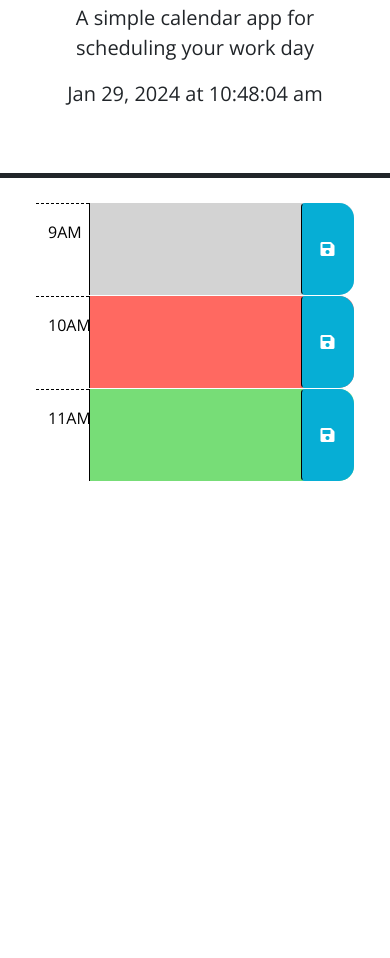
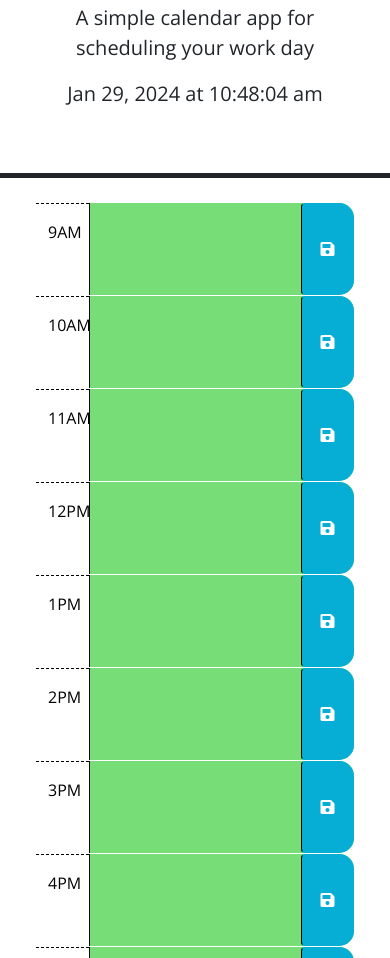
Before and after one commit to kamilj62/workDayScheduler, a plain HTML site: page Develop/index.html in a window 390 px wide. Shown: the part 142-1100 px from the top of the page. Before the commit the page ends 844 px from the top, so only its background shows below. Drawn offline with nearby package versions, Linux system fonts and the light colour scheme.

Commit message:
almost done

```diff
--- a/Develop/index.html
+++ b/Develop/index.html
@@ -40,7 +40,7 @@
         -->
 
       <!-- Example of a past time block. The "past" class adds a gray background color. -->
-      <div id="hour-9" class="row time-block past">
+      <div id="9" class="row time-block">
         <div class="col-2 col-md-1 hour text-center py-3">9AM</div>
         <textarea class="col-8 col-md-10 description" rows="3"> </textarea>
         <button class="btn saveBtn col-2 col-md-1" aria-label="save">
@@ -49,7 +49,7 @@
       </div>
 
       <!-- Example of a a present time block. The "present" class adds a red background color. -->
-      <div id="hour-10" class="row time-block present">
+      <div id="10" class="row time-block">
         <div class="col-2 col-md-1 hour text-center py-3">10AM</div>
         <textarea class="col-8 col-md-10 description" rows="3"> </textarea>
         <button class="btn saveBtn col-2 col-md-1" aria-label="save">
@@ -58,8 +58,56 @@
       </div>
 
       <!-- Example of a future time block. The "future" class adds a green background color. -->
-      <div id="hour-11" class="row time-block future">
+      <div id="11" class="row time-block">
         <div class="col-2 col-md-1 hour text-center py-3">11AM</div>
+        <textarea class="col-8 col-md-10 description" rows="3"> </textarea>
+        <button class="btn saveBtn col-2 col-md-1" aria-label="save">
+          <i class="fas fa-save" aria-hidden="true"></i>
+        </button>
+      </div>
+
+      <div id="12" class="row time-block">
+        <div class="col-2 col-md-1 hour text-center py-3">12PM</div>
+        <textarea class="col-8 col-md-10 description" rows="3"> </textarea>
+        <button class="btn saveBtn col-2 col-md-1" aria-label="save">
+          <i class="fas fa-save" aria-hidden="true"></i>
+        </button>
+      </div>
+
+      <div id="1" class="row time-block">
+        <div class="col-2 col-md-1 hour text-center py-3">1PM</div>
+        <textarea class="col-8 col-md-10 description" rows="3"> </textarea>
+        <button class="btn saveBtn col-2 col-md-1" aria-label="save">
+          <i class="fas fa-save" aria-hidden="true"></i>
+        </button>
+      </div>
+
+      <div id="2" class="row time-block">
+        <div class="col-2 col-md-1 hour text-center py-3">2PM</div>
+        <textarea class="col-8 col-md-10 description" rows="3"> </textarea>
+        <button class="btn saveBtn col-2 col-md-1" aria-label="save">
+          <i class="fas fa-save" aria-hidden="true"></i>
+        </button>
+      </div>
+
+      <div id="3" class="row time-block">
+        <div class="col-2 col-md-1 hour text-center py-3">3PM</div>
+        <textarea class="col-8 col-md-10 description" rows="3"> </textarea>
+        <button class="btn saveBtn col-2 col-md-1" aria-label="save">
+          <i class="fas fa-save" aria-hidden="true"></i>
+        </button>
+      </div>
+
+      <div id="4" class="row time-block">
+        <div class="col-2 col-md-1 hour text-center py-3">4PM</div>
+        <textarea class="col-8 col-md-10 description" rows="3"> </textarea>
+        <button class="btn saveBtn col-2 col-md-1" aria-label="save">
+          <i class="fas fa-save" aria-hidden="true"></i>
+        </button>
+      </div>
+
+      <div id="5" class="row time-block">
+        <div class="col-2 col-md-1 hour text-center py-3">5PM</div>
         <textarea class="col-8 col-md-10 description" rows="3"> </textarea>
         <button class="btn saveBtn col-2 col-md-1" aria-label="save">
           <i class="fas fa-save" aria-hidden="true"></i>
--- a/Develop/script.js
+++ b/Develop/script.js
@@ -1,40 +1,57 @@
 // Wrap all code that interacts with the DOM in a call to jQuery to ensure that
 // the code isn't run until the browser has finished rendering all the elements
 // in the html.
+$(function() {
   var saveButtonEl = $('.saveBtn');
   var currentDayEl = $('#currentDay');
-$(function () {
+  var hour = dayjs().hour();
 
-  // TODO: Add a listener for click events on the save button. This code should
-  // use the id in the containing time-block as a key to save the user input in
-  // local storage. HINT: What does `this` reference in the click listener
-  // function? How can DOM traversal be used to get the "hour-x" id of the
-  // time-block containing the button that was clicked? How might the id be
-  // useful when saving the description in local storage?
-    saveButtonEl.on('submit', function () {
-      localStorage.setItem('scheduler', JSON.stringify('scheduler'));
+
+  // Add a listener for click events on the save button.
+  saveButtonEl.on('click', function() {
+    var time = $(this).parent().attr('id');
+    var description = $(this).siblings('.description').val();
+    localStorage.setItem(time, description);
   });
 
+  function applyTimeClasses() {
 
-  //
-  // TODO: Add code to apply the past, present, or future class to each time
-  // block by comparing the id to the current hour. HINTS: How can the id
-  // attribute of each time-block be used to conditionally add or remove the
-  // past, present, and future classes? How can Day.js be used to get the
-  // current hour in 24-hour time?
-  //
-  // TODO: Add code to get any user input that was saved in localStorage and set
-  // the values of the corresponding textarea elements. HINT: How can the id
-  // attribute of each time-block be used to do this?
-  //
+    $(".time-block").each(function() {
+      var blockHour = parseInt($(this).attr("id"));
+      if (blockHour > hour) {
+        $('.time-block').addClass("future");
+      } else if (blockHour === hour) {
+        $('.time-block').addClass("present");
+      } else {
+        $('.time-block').addClass("past");
+      }
+    });
+  }
 
+  // Add code to get any user input that was saved in localStorage and set the values of the corresponding textarea elements.
+  function loadSavedDescriptions() {
+    $(".time-block").each(function() {
+      var timeBlock = $(this);
+      var time = timeBlock.attr("id");
+      var description = localStorage.getItem(time);
+      timeBlock.find('.description').val(description);
+    });
+  }
 
-});
-
-// TODO: Add code to display the current date in the header of the page.
+  // Display the current date in the header of the page.
   function displayTime() {
     var rightNow = dayjs().format('MMM DD, YYYY [at] hh:mm:ss a');
     currentDayEl.text(rightNow);
   }
 
+  // Call the necessary functions to initialize the page.
+  applyTimeClasses();
+  loadSavedDescriptions();
   displayTime();
+
+  // Update the time classes every second.
+  setInterval(function() {
+    hour = dayjs().hour();
+    applyTimeClasses();
+  }, 1000);
+});
```
Lines whose indentation alone changed are shown as unchanged.
